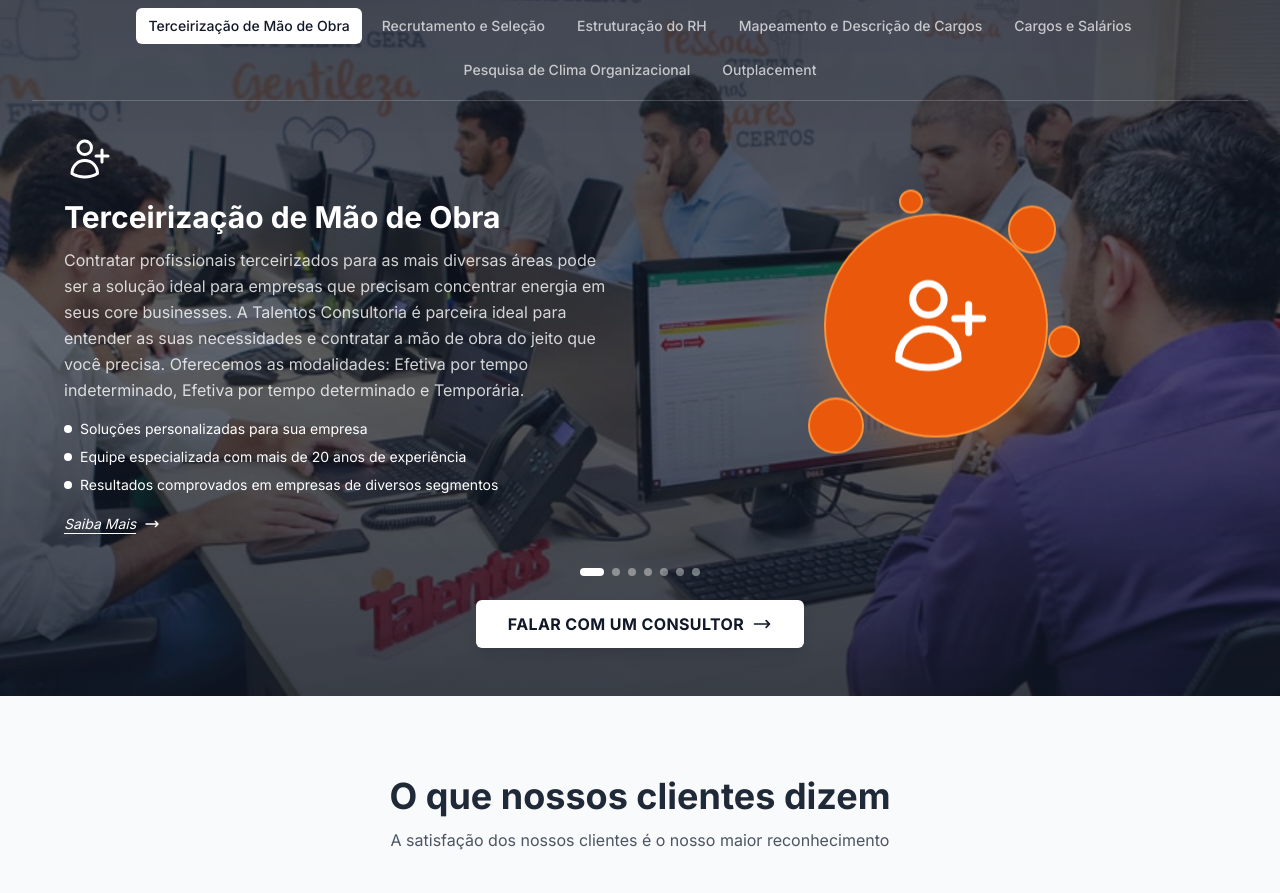
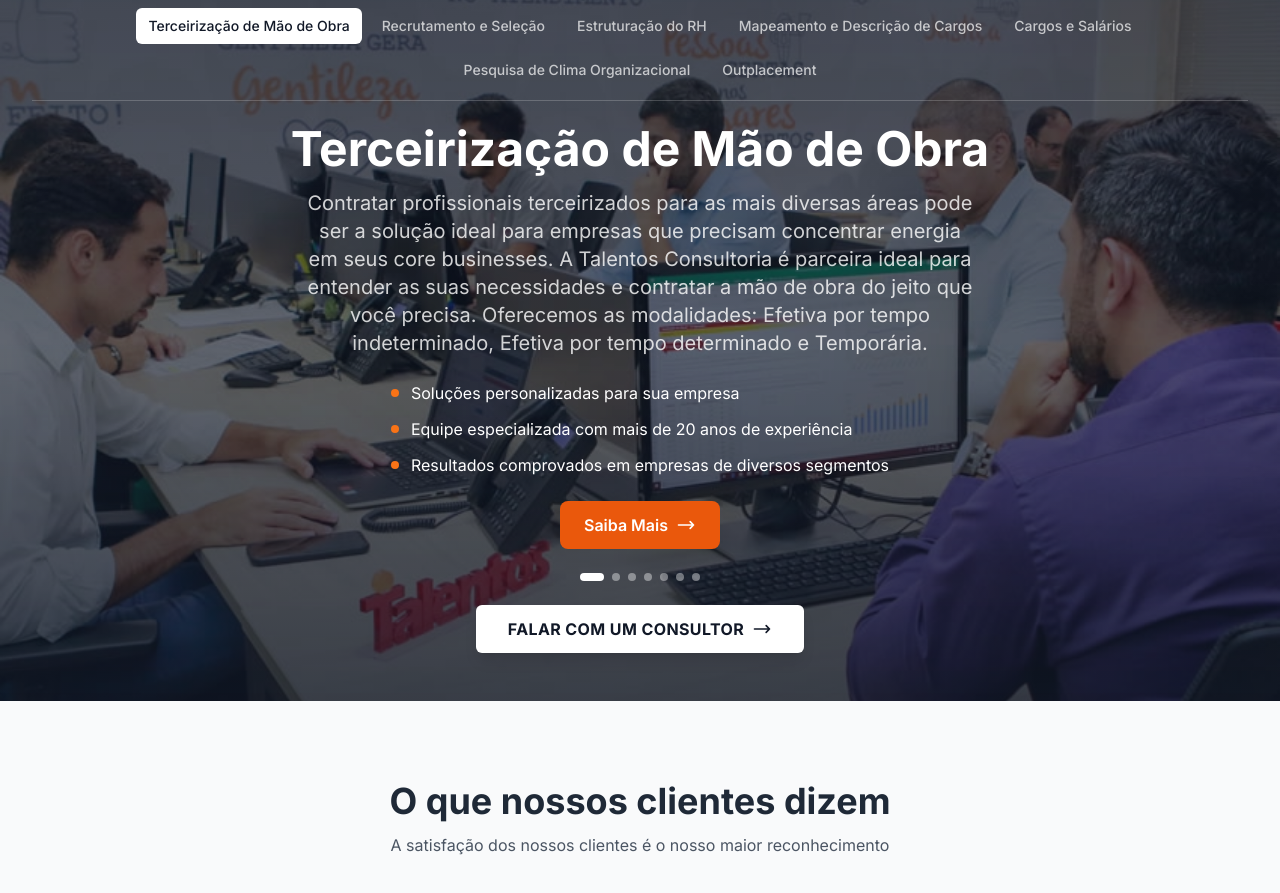
Before and after one commit to caioguerratale/novo-talentos, a React (Vite) app: page / in a window 1280 px wide. Shown: the part 1200-2093 px from the top of the page. Built offline with nearby package versions, Linux system fonts and the light colour scheme.

Commit message:
home update
retirei os icons da area de trabalho

```diff
--- a/App.tsx
+++ b/App.tsx
@@ -322,69 +322,49 @@
                 </div>
 
                 {/* Content Area */}
-                <div className={`grid lg:grid-cols-2 gap-8 items-center max-w-6xl mx-auto flex-grow scroll-animate ${isVisible ? 'animate-in' : ''}`} style={{ transitionDelay: '0.2s' }}>
-                    {/* Left - Text Content */}
-                    <div key={activeService.id} className="order-2 lg:order-1 animate-fade-in-content">
-                        {/* Icon */}
-                        <div className="mb-4 text-white">
-                            {React.cloneElement(activeService.icon as React.ReactElement, { className: 'w-12 h-12' })}
-                        </div>
-
+                <div className={`flex items-center justify-center max-w-4xl mx-auto flex-grow scroll-animate ${isVisible ? 'animate-in' : ''}`} style={{ transitionDelay: '0.2s' }}>
+                    {/* Text Content */}
+                    <div key={activeService.id} className="animate-fade-in-content text-center">
                         {/* Title */}
-                        <h2 className="text-2xl md:text-3xl font-bold text-white mb-3">
+                        <h2 className="text-3xl md:text-4xl lg:text-5xl font-bold text-white mb-4">
                             {activeService.title}
                         </h2>
 
                         {/* Description */}
-                        <p className="text-white/80 text-base leading-relaxed mb-4">
+                        <p className="text-white/80 text-lg md:text-xl leading-relaxed mb-6 max-w-2xl mx-auto">
                             {activeService.shortDescription}
                         </p>
 
                         {/* Features List */}
-                        <ul className="space-y-2 mb-4">
-                            <li className="flex items-start gap-2">
-                                <span className="w-2 h-2 bg-white rounded-full mt-1.5 flex-shrink-0"></span>
-                                <span className="text-white text-sm">Soluções personalizadas para sua empresa</span>
+                        <ul className="space-y-3 mb-6 inline-block text-left">
+                            <li className="flex items-start gap-3">
+                                <span className="w-2 h-2 bg-orange-500 rounded-full mt-2 flex-shrink-0"></span>
+                                <span className="text-white text-base">Soluções personalizadas para sua empresa</span>
                             </li>
-                            <li className="flex items-start gap-2">
-                                <span className="w-2 h-2 bg-white rounded-full mt-1.5 flex-shrink-0"></span>
-                                <span className="text-white text-sm">Equipe especializada com mais de 20 anos de experiência</span>
+                            <li className="flex items-start gap-3">
+                                <span className="w-2 h-2 bg-orange-500 rounded-full mt-2 flex-shrink-0"></span>
+                                <span className="text-white text-base">Equipe especializada com mais de 20 anos de experiência</span>
                             </li>
-                            <li className="flex items-start gap-2">
-                                <span className="w-2 h-2 bg-white rounded-full mt-1.5 flex-shrink-0"></span>
-                                <span className="text-white text-sm">Resultados comprovados em empresas de diversos segmentos</span>
+                            <li className="flex items-start gap-3">
+                                <span className="w-2 h-2 bg-orange-500 rounded-full mt-2 flex-shrink-0"></span>
+                                <span className="text-white text-base">Resultados comprovados em empresas de diversos segmentos</span>
                             </li>
                         </ul>
 
                         {/* CTA Link */}
+                        <div>
                             <Link
                                 to={`/servicos/${activeService.slug}`}
-                            className="inline-flex items-center text-white italic underline underline-offset-4 hover:text-white/80 transition-all duration-300 text-sm"
+                                className="inline-flex items-center bg-orange-600 hover:bg-orange-700 text-white font-semibold px-6 py-3 rounded-lg transition-all duration-300"
                             >
                                 Saiba Mais
-                            <svg className="w-4 h-4 ml-2" fill="none" viewBox="0 0 24 24" stroke="currentColor">
+                                <svg className="w-5 h-5 ml-2" fill="none" viewBox="0 0 24 24" stroke="currentColor">
                                     <path strokeLinecap="round" strokeLinejoin="round" strokeWidth={2} d="M17 8l4 4m0 0l-4 4m4-4H3" />
                                 </svg>
                             </Link>
                         </div>
-
-                    {/* Right - Visual Element */}
-                    <div key={`circle-${activeService.id}`} className="order-1 lg:order-2 flex justify-center items-center py-4 lg:py-0 animate-fade-in-content">
-                        <div className="relative animate-float">
-                            {/* Main circle with icon */}
-                            <div className="w-36 h-36 sm:w-44 sm:h-44 md:w-52 md:h-52 lg:w-56 lg:h-56 bg-orange-600 rounded-full flex items-center justify-center border-2 border-orange-400 shadow-2xl shadow-orange-500/30">
-                                <div className="text-white">
-                                    {React.cloneElement(activeService.icon as React.ReactElement, { className: 'w-16 h-16 sm:w-20 sm:h-20 md:w-24 md:h-24 lg:w-28 lg:h-28' })}
-                                </div>
                     </div>
 
-                            {/* Decorative circles - Hidden on very small screens */}
-                            <div className="hidden sm:block absolute -top-2 -right-2 w-8 h-8 sm:w-10 sm:h-10 md:w-12 md:h-12 bg-orange-600 rounded-full border-2 border-orange-400 animate-pulse-slow"></div>
-                            <div className="hidden sm:block absolute -bottom-4 -left-4 w-10 h-10 sm:w-12 sm:h-12 md:w-14 md:h-14 bg-orange-600 rounded-full border-2 border-orange-400 animate-pulse-slow" style={{animationDelay: '0.5s'}}></div>
-                            <div className="hidden md:block absolute top-1/2 -right-8 w-8 h-8 bg-orange-600 rounded-full border-2 border-orange-400 animate-pulse-slow" style={{animationDelay: '1s'}}></div>
-                            <div className="hidden md:block absolute -top-6 left-1/3 w-6 h-6 bg-orange-600 rounded-full border-2 border-orange-400 animate-pulse-slow" style={{animationDelay: '1.5s'}}></div>
-                        </div>
-                    </div>
                 </div>
 
                 {/* Dots indicator */}
```
Also changed, not shown: components/BlogGestaoTalentosPage.tsx (line endings or trailing spaces), components/BlogPage.tsx (line endings or trailing spaces), components/BlogPesquisaClimaPage.tsx (line endings or trailing spaces), components/BlogTerceirizacaoPage.tsx (line endings or trailing spaces). Lines whose indentation alone changed are shown as unchanged.
